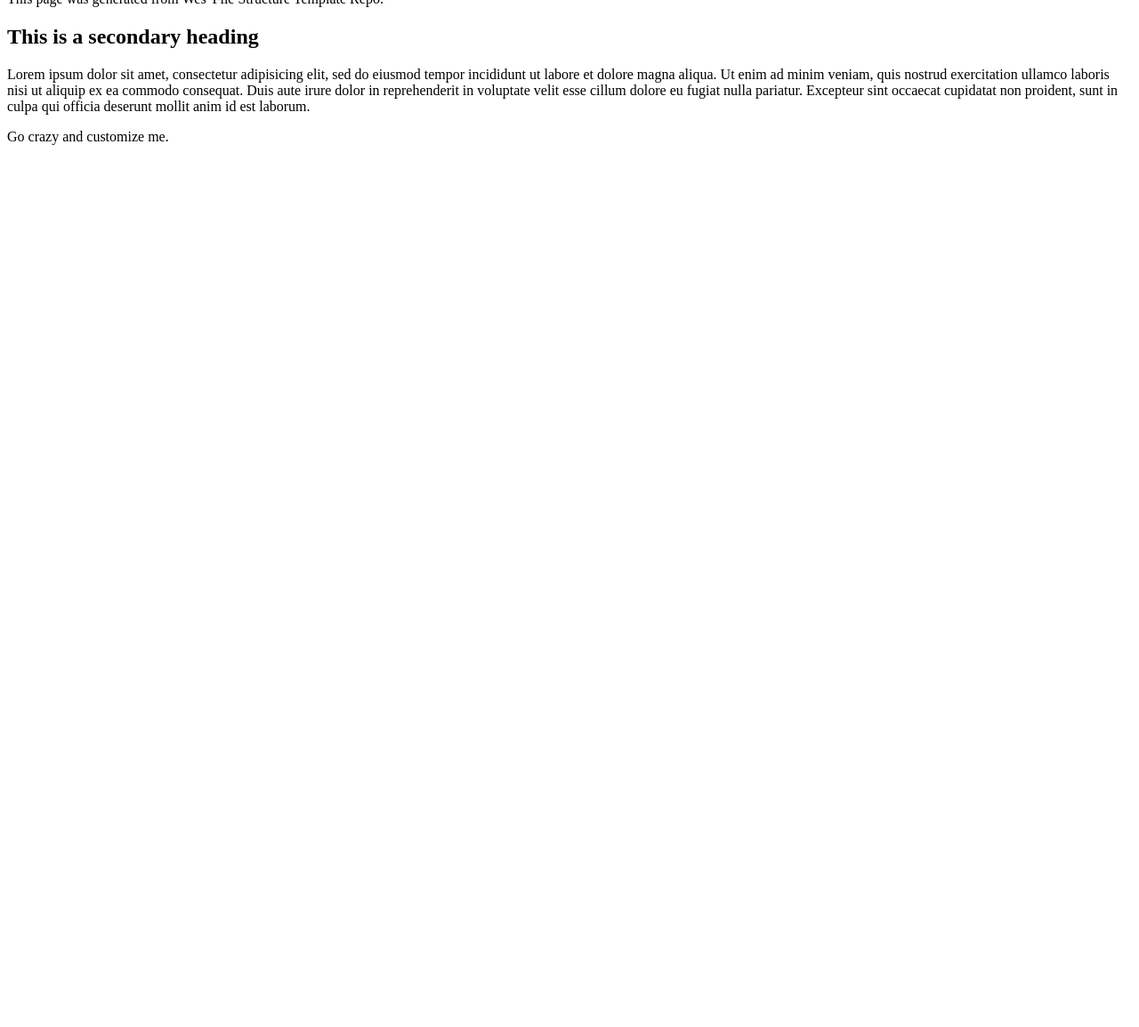
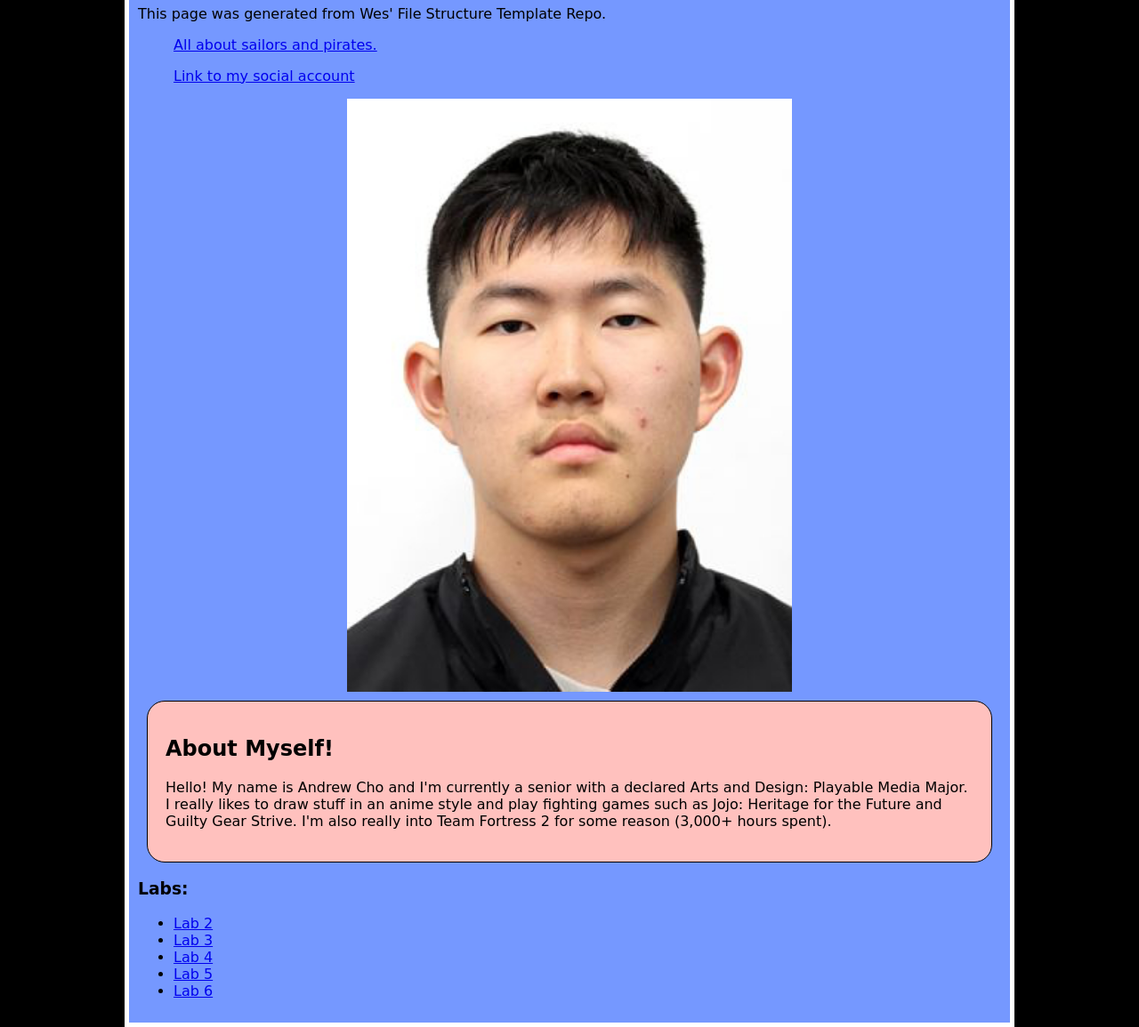
Before and after one commit to dkim183/art101, a plain HTML site: page index.html in a window 1280 px wide. Shown: the part 90-1245 px from the top of the page at 89% size. Before the commit the page ends 800 px from the top, so only its background shows below. Drawn offline with Linux system fonts and the light colour scheme.

Commit message:
Website Lab 3

```diff
--- a/css/site.css
+++ b/css/site.css
@@ -0,0 +1,39 @@
+
+body {
+  background-color: rgb(0, 0, 0);
+  max-width: 1000px;
+  margin: auto;
+  font-family: 'Silkscreen', cursive;
+}
+
+h1   {
+  color: RGB(0, 0, 0);
+}
+
+main {
+  background-color: rgb(117, 152, 255);
+  padding: 10px;
+  border: solid 5px white;
+}
+
+#callout {
+  background-color: #ffc1be;
+  padding: 20px;
+  margin: 10px;
+  border: solid 1px black;
+  border-radius: 20px;
+  font-color: black;
+}
+
+#selfie {
+  text-align: middle;
+}
+
+#my-portrait {
+    width: 500px;
+    display: block;
+    margin-left: auto;
+    margin-right: auto;
+
+}
+}
--- a/index.html
+++ b/index.html
@@ -4,14 +4,40 @@
 	<title>Andrew Cho's Homepage</title>
 	<link rel="stylesheet" type="text/css" href="css/site.css">
 </head>
+<style>
+	@import url('https://fonts.googleapis.com/css2?family=Roboto+Condensed&display=swap');
+</style>
 <body>
 	<main>
 		<h1> Andrew's Awesome Pages</h1>
 		<p>This page was generated from Wes' File Structure Template Repo.</p>
 
-		<h2>This is a secondary heading</h2>
-		<p>Lorem ipsum dolor sit amet, consectetur adipisicing elit, sed do eiusmod tempor incididunt ut labore et dolore magna aliqua. Ut enim ad minim veniam, quis nostrud exercitation ullamco laboris nisi ut aliquip ex ea commodo consequat. Duis aute irure dolor in reprehenderit in voluptate velit esse cillum dolore eu fugiat nulla pariatur. Excepteur sint occaecat cupidatat non proident, sunt in culpa qui officia deserunt mollit anim id est laborum.</p>
-		<p>Go crazy and customize me.</p>
+
+		<ul>
+			<p><a href="sailors.html">All about sailors and pirates.</a></p>
+			<a href="https://twitter.com/poopmanboxman"> Link to my social account </a>
+		</ul>
+
+		<img id="my-portrait" src="img/selfie.jpg" />
+
+		<div id="callout">
+			<h2>About Myself!</h2>
+			<p>
+				Hello! My name is Andrew Cho and I'm currently a senior with a declared Arts and Design: Playable Media Major.  I really likes to draw stuff in an anime style and play fighting games such as Jojo: Heritage for the Future and Guilty Gear Strive.  I'm also really into Team Fortress 2 for some reason (3,000+ hours spent).
+			</p>
+		</div>
+
+		<div class="assignments major-section">
+			<h3> Labs: </h3>
+				<ul>
+            <li><a href="./lab2/index.html">Lab 2 </a></li>
+            <li><a href="./lab3/index.html">Lab 3 </a></li>
+            <li><a href="./lab4/index.html">Lab 4 </a></li>
+            <li><a href="./lab5/index.html">Lab 5 </a></li>
+            <li><a href="./lab6/index.html">Lab 6 </a></li>
+        </ul>
+		</div>
+
 	</main>
 
 
--- a/lab3/css/lab.css
+++ b/lab3/css/lab.css
@@ -0,0 +1,3 @@
+figure figcaption {
+  color: RGB(255, 255, 255)
+}
```
Also changed, not shown: lab3/index.html (+55 -3 lines), sailors.html (added, +21 -0 lines), img/selfie.jpg (added), lab3/img/file_structure.png (added), lab3/img/lab_three_browser.png (added), lab3/img/lab_three_source_code.png (added), 2 other files.
